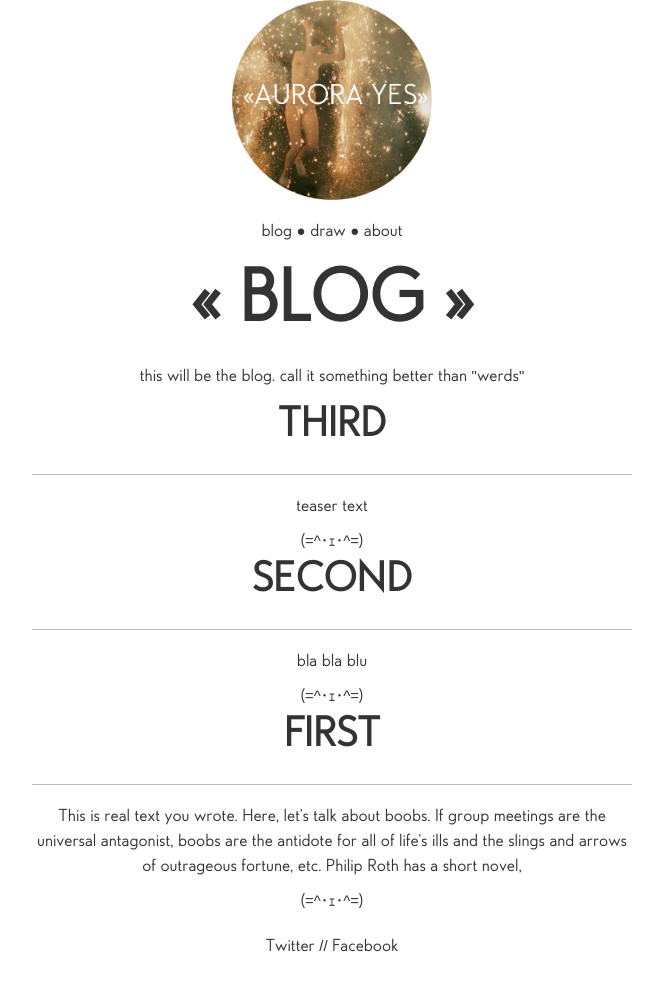
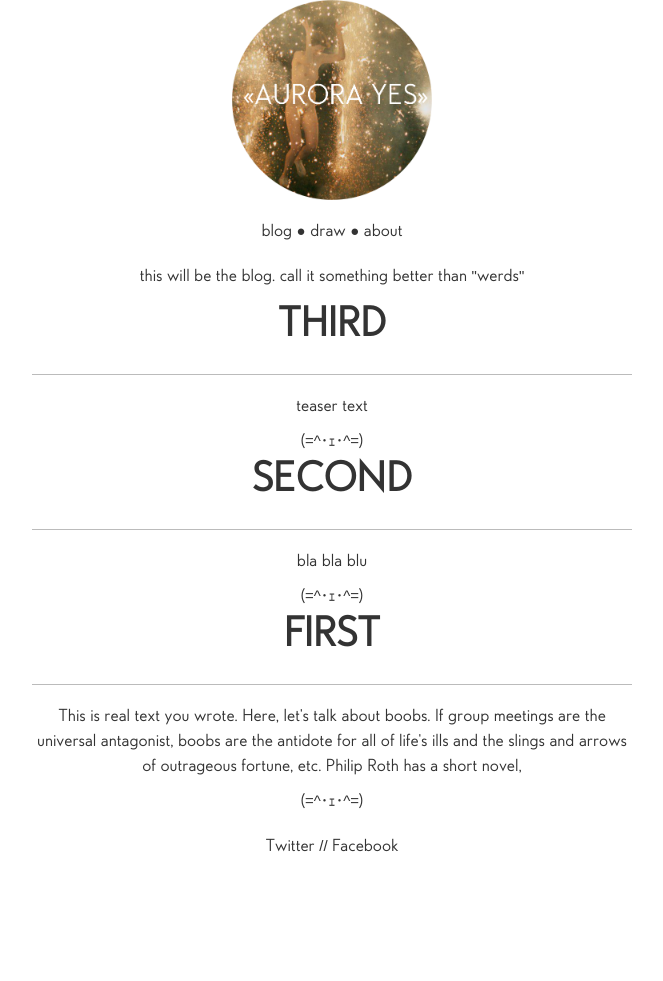
Before and after one commit to auroranou/old-portfolio, a Jekyll site: the page built from _posts/0010-01-01-blog.html, in a window 1280 px wide. Shown: the whole page, without its empty margins (308-971 px from the left). Built offline with Jekyll 4.4.1, drawn with Linux system fonts in a browser that asks for light colours; after the commit the page ends 900 px from its top, so only the background shows below that.

Commit message:
no repetitive titles

```diff
--- a/_posts/0010-01-01-blog.html
+++ b/_posts/0010-01-01-blog.html
@@ -3,8 +3,6 @@ layout: default
 title: blog
 subtitle: "Really."
 ---
-
-<h2>&laquo; {{page.title}} &raquo;</h2>
 
 <p>this will be the blog. call it something better than "werds"</p>
 
```
